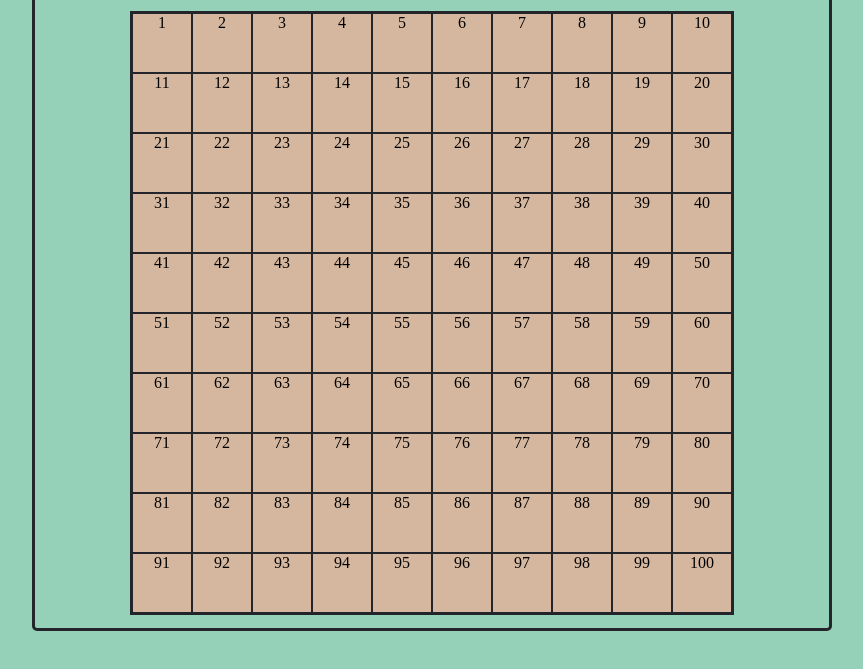
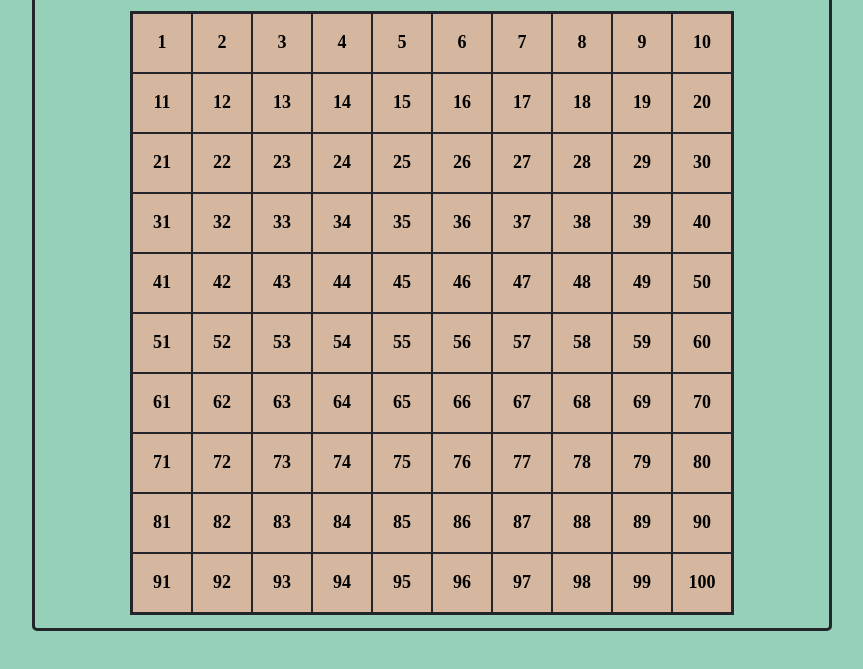
Before and after one commit to EnxhiHoxhaj/js-campominato-dom, a plain HTML site: page index.html in a window 1280 px wide. Both pictures are taken after a click on the button "Start to play". Shown: the part 119-788 px from the top of the page, without its empty margins (208-1071 px from the left). Drawn offline with Linux system fonts and the light colour scheme; a script that the page names is missing; a web font is replaced by a local one.

Commit message:
Fix: number style

```diff
--- a/main.js
+++ b/main.js
@@ -30,15 +30,15 @@ generateCampo.addEventListener ("click",
             campoMinato.append(bombSquare);
 
             // creare un click sulle caselle
+            // se cliccate prendono la classe "sky_blu"
+
+            // stampare in console il numero
             bombSquare.addEventListener("click",
                 function () {
                     bombSquare.classList.add("sky_blu");
                     console.log(i);
                 }
             )
-            // se cliccate prendono la classe "sky_blu"
-
-            // stampare in console il numero
 
         }
     }
--- a/style.css
+++ b/style.css
@@ -51,6 +51,11 @@
     /*color: #d5b79f;*/
     cursor: pointer;
     text-align: center;
+    display: flex;
+    justify-content: center;
+    align-items: center;
+    font-weight: bold;
+    font-size: 18px;
 
 }
 
```
